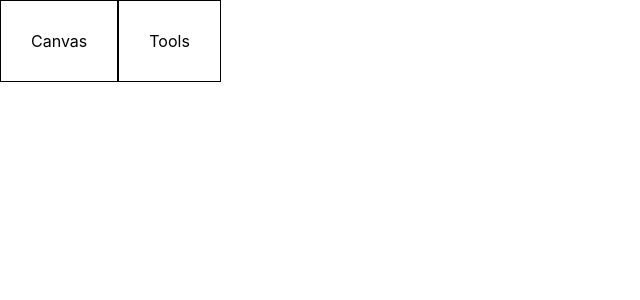
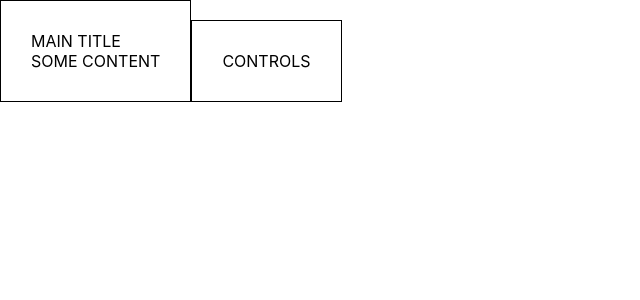
Before and after one commit to bananno/designer, a React (Create React App) app: page / in a window 1280 px wide. Shown: the top 300 px of the page, without its empty margins (0-640 px from the left). Built offline with nearby package versions, Linux system fonts and the light colour scheme.

Commit message:
Put canvas and control into own components

```diff
--- a/src/App.js
+++ b/src/App.js
@@ -1,12 +1,20 @@
 import React, { Component } from 'react';
+import Canvas from './Canvas/Canvas.js';
+import Control from './Control/Control.js';
 import './App.css';
 
 class App extends Component {
+  state = {
+    canvas: {
+      "background-color": "blue"
+    }
+  }
+
   render() {
     return (
       <div className="App">
-        <div className="block">Canvas</div>
-        <div className="block">Tools</div>
+        <Canvas/>
+        <Control/>
       </div>
     );
   }
--- /dev/null
+++ b/src/Canvas/Canvas.js
@@ -0,0 +1,14 @@
+import React, { Component } from 'react';
+
+class Canvas extends Component {
+  render() {
+    return (
+      <div className="block">
+          <div>MAIN TITLE</div>
+          <div>SOME CONTENT</div>
+      </div>
+    );
+  }
+}
+
+export default Canvas;
--- /dev/null
+++ b/src/Control/Control.js
@@ -0,0 +1,13 @@
+import React, { Component } from 'react';
+
+class Control extends Component {
+  render() {
+    return (
+      <div className="block">
+          <div>CONTROLS</div>
+      </div>
+    );
+  }
+}
+
+export default Control;
```
